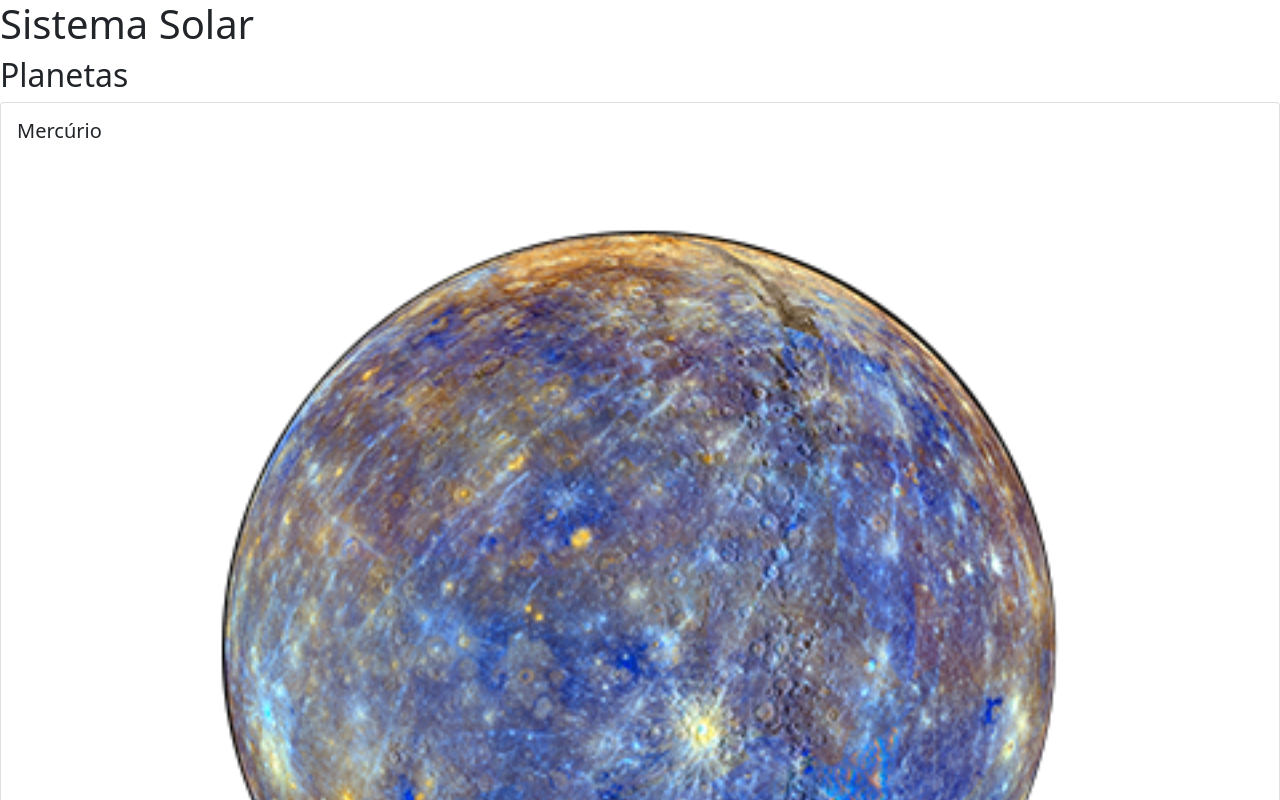
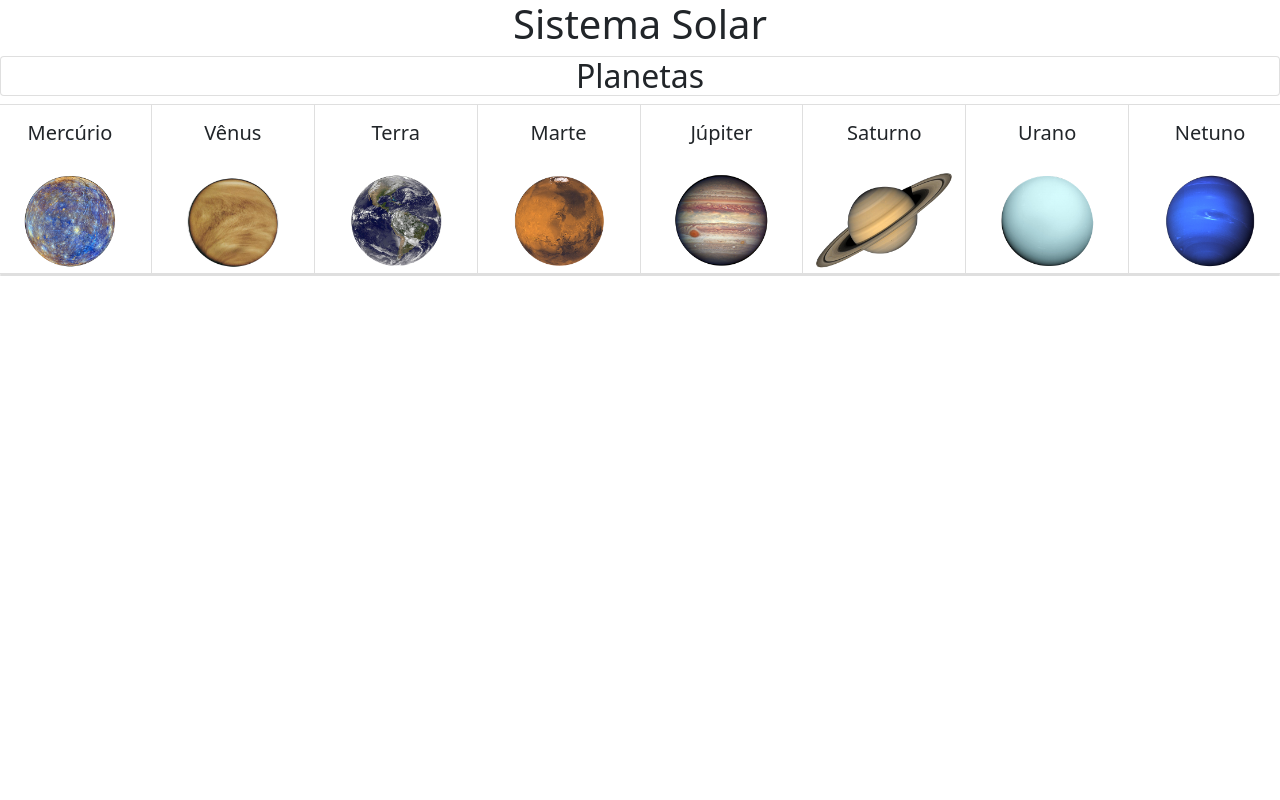
Before and after one commit to brunojlee/solar-system, a React (Create React App) app: page / in a window 1280 px wide. Shown: the top 800 px of the page. Built offline with nearby package versions, Linux system fonts and the light colour scheme.

Commit message:
Requisito 7 finalizado

```diff
--- a/src/App.js
+++ b/src/App.js
@@ -1,5 +1,6 @@
 import React from 'react';
 import Header from './components/Header';
+import Missions from './components/Missions';
 import SolarSystem from './components/SolarSystem';
 
 class App extends React.Component {
@@ -8,6 +9,7 @@ class App extends React.Component {
       <>
         <Header />
         <SolarSystem />
+        <Missions />
       </>
     );
   }
--- a/src/components/Header.js
+++ b/src/components/Header.js
@@ -3,7 +3,7 @@ import React from 'react';
 class Header extends React.Component {
   render() {
     return (
-      <header>
+      <header className="text-center">
         <h1>Sistema Solar</h1>
       </header>
     );
--- /dev/null
+++ b/src/components/Missions.js
@@ -0,0 +1,11 @@
+import React from 'react';
+
+class Missions extends React.Component {
+  render() {
+    return (
+      <div className="card text-center" data-testid="missions" />
+    );
+  }
+}
+
+export default Missions;
--- a/src/components/PlanetCard.js
+++ b/src/components/PlanetCard.js
@@ -5,7 +5,10 @@ class PlanetCard extends React.Component {
   render() {
     const { planetName, planetImage } = this.props;
     return (
-      <div className="card" data-testid="planet-card">
+      <div
+        className="card text-center"
+        data-testid="planet-card"
+      >
         <div className="card-body">
           <h5 className="card-title" data-testid="planet-name">{planetName}</h5>
         </div>
--- a/src/components/SolarSystem.js
+++ b/src/components/SolarSystem.js
@@ -8,7 +8,7 @@ class SolarSystem extends React.Component {
     return (
       <div data-testid="solar-system">
         <Title headline="Planetas" />
-        <article>
+        <article className="card-group row">
           {
             planets.map((planeta) => (<PlanetCard
               planetName={ planeta.name }
--- a/src/components/Title.js
+++ b/src/components/Title.js
@@ -5,7 +5,7 @@ class Title extends React.Component {
   render() {
     const { headline } = this.props;
     return (
-      <h2>{headline}</h2>
+      <h2 className="card text-center">{headline}</h2>
     );
   }
 }
```
